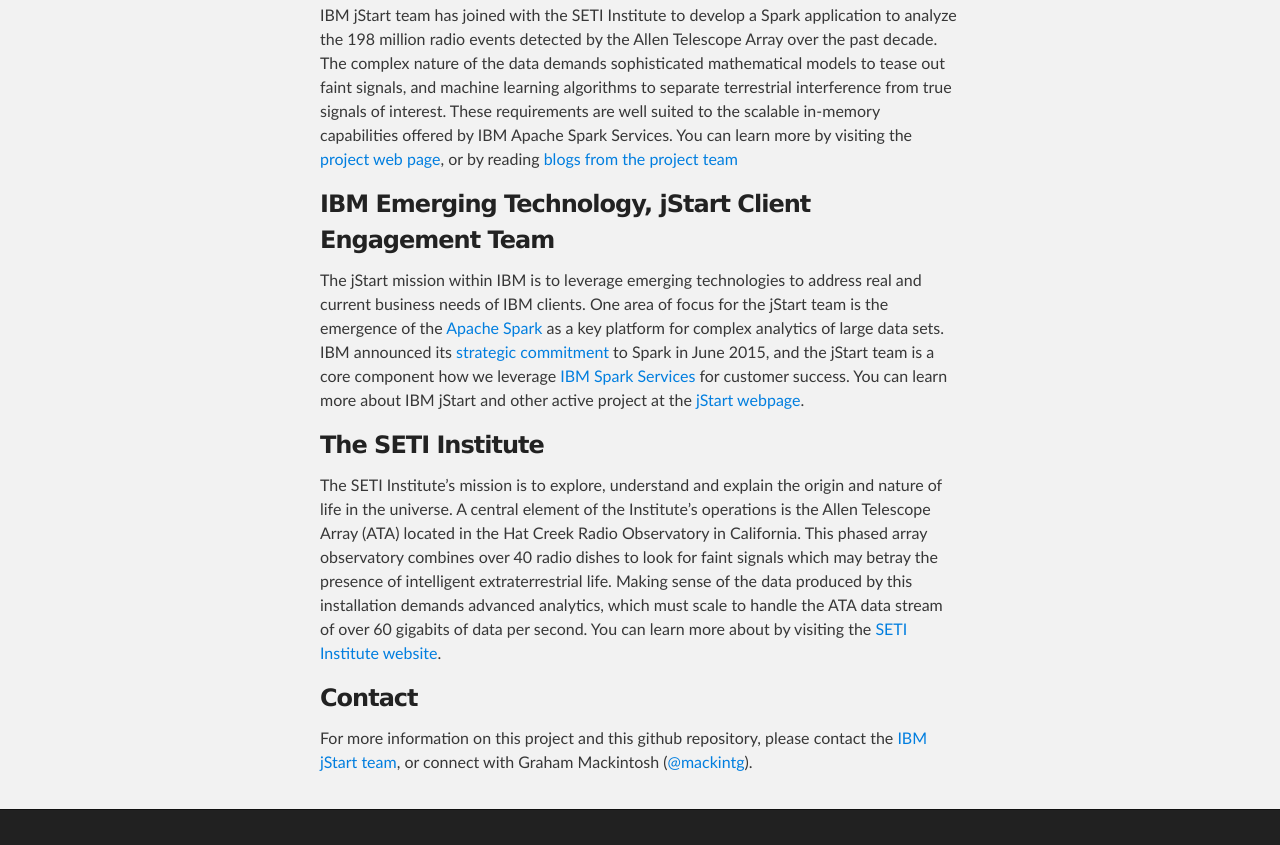
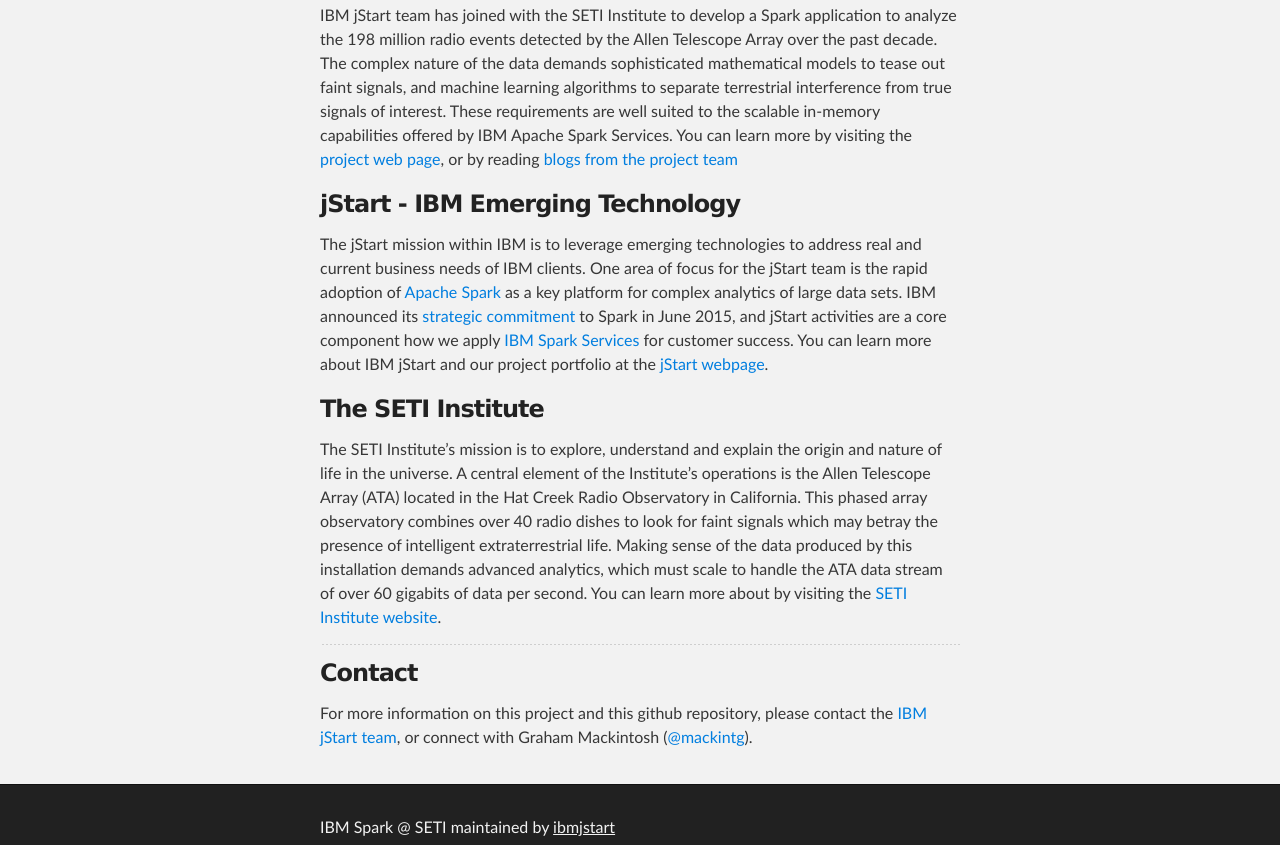
Before and after one commit to ibm-watson-data-lab/ibmseti, a plain HTML site: page index.html in a window 1280 px wide. Shown: the part 654-1499 px from the top of the page. Drawn offline with Linux system fonts and the light colour scheme.

Commit message:
Create gh-pages branch via GitHub

```diff
--- a/index.html
+++ b/index.html
@@ -40,14 +40,16 @@
 You can learn more by visiting the <a href="http://www-01.ibm.com/software/ebusiness/jstart/portfolio/seti.html">project web page</a>, or by reading <a href="http://blog.ibmjstart.net/2015/07/14/seti-sparks-machine-learning-to-sift-big-data/">blogs from the project team</a></p>
 
 <h3>
-<a id="ibm-emerging-technology-jstart-client-engagement-team" class="anchor" href="#ibm-emerging-technology-jstart-client-engagement-team" aria-hidden="true"><span class="octicon octicon-link"></span></a>IBM Emerging Technology, jStart Client Engagement Team</h3>
+<a id="jstart---ibm-emerging-technology" class="anchor" href="#jstart---ibm-emerging-technology" aria-hidden="true"><span class="octicon octicon-link"></span></a>jStart - IBM Emerging Technology</h3>
 
-<p>The jStart mission within IBM is to leverage emerging technologies to address real and current business needs of IBM clients. One area of focus for the jStart team is the emergence of the <a href="http://spark.apache.org/">Apache Spark</a> as a key platform for complex analytics of large data sets. IBM announced its <a href="https://www-03.ibm.com/press/us/en/pressrelease/47107.wss">strategic commitment</a> to Spark in June 2015, and the jStart team is a core component how we leverage <a href="http://www.ibm.com/analytics/us/en/technology/spark/">IBM Spark Services</a> for customer success. You can learn more about IBM jStart and other active project at the <a href="http://www-01.ibm.com/software/ebusiness/jstart/">jStart webpage</a>.</p>
+<p>The jStart mission within IBM is to leverage emerging technologies to address real and current business needs of IBM clients. One area of focus for the jStart team is the rapid adoption of <a href="http://spark.apache.org/">Apache Spark</a> as a key platform for complex analytics of large data sets. IBM announced its <a href="https://www-03.ibm.com/press/us/en/pressrelease/47107.wss">strategic commitment</a> to Spark in June 2015, and jStart activities are a core component how we apply <a href="http://www.ibm.com/analytics/us/en/technology/spark/">IBM Spark Services</a> for customer success. You can learn more about IBM jStart and our project portfolio at the <a href="http://www-01.ibm.com/software/ebusiness/jstart/">jStart webpage</a>.</p>
 
 <h3>
 <a id="the-seti-institute" class="anchor" href="#the-seti-institute" aria-hidden="true"><span class="octicon octicon-link"></span></a>The SETI Institute</h3>
 
 <p>The SETI Institute’s mission is to explore, understand and explain the origin and nature of life in the universe. A central element of the Institute’s operations is the Allen Telescope Array (ATA) located in the Hat Creek Radio Observatory in California. This phased array observatory combines over 40 radio dishes to look for faint signals which may betray the presence of intelligent extraterrestrial life.  Making sense of the data produced by this installation demands advanced analytics, which must scale to handle the ATA data stream of over 60 gigabits of data per second. You can learn more about by visiting the <a href="http://www.seti.org/">SETI Institute website</a>.</p>
+
+<hr>
 
 <h3>
 <a id="contact" class="anchor" href="#contact" aria-hidden="true"><span class="octicon octicon-link"></span></a>Contact</h3>
```
Also changed, not shown: params.json (+1 -1 lines).
